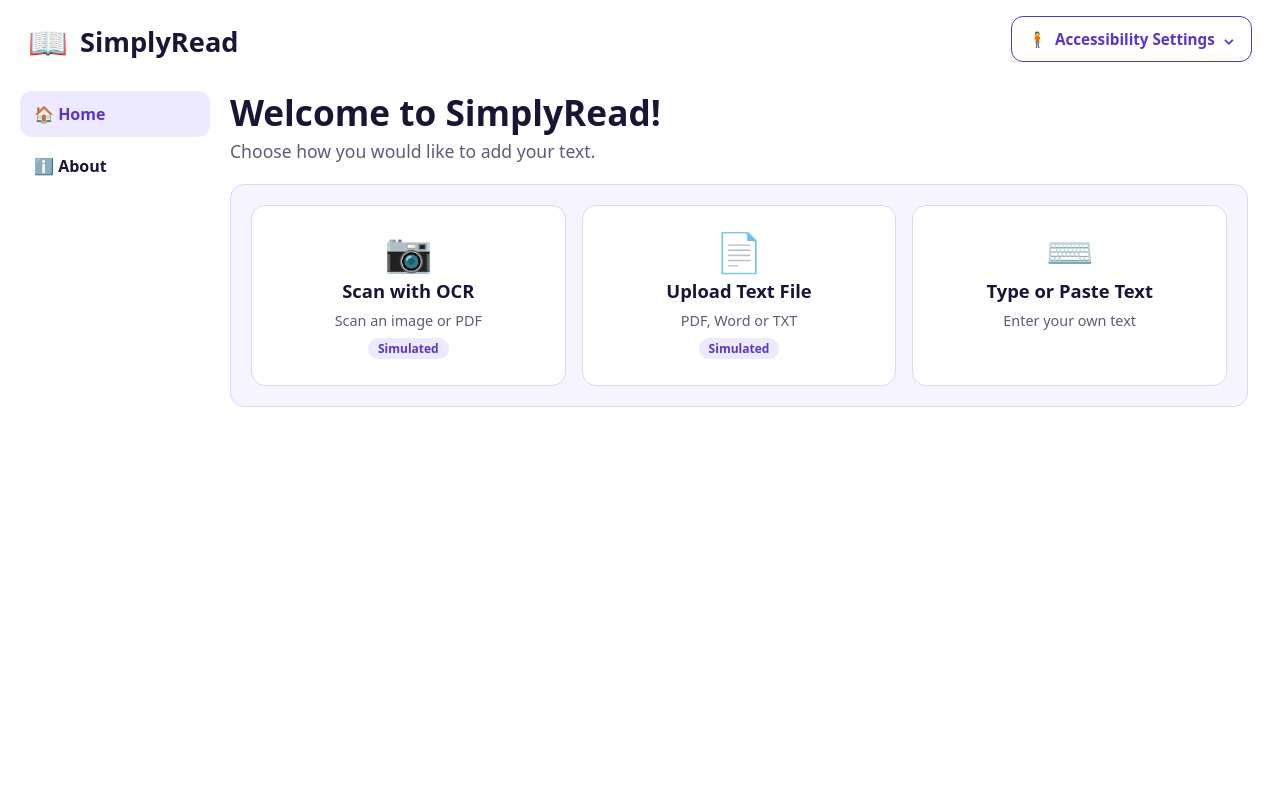
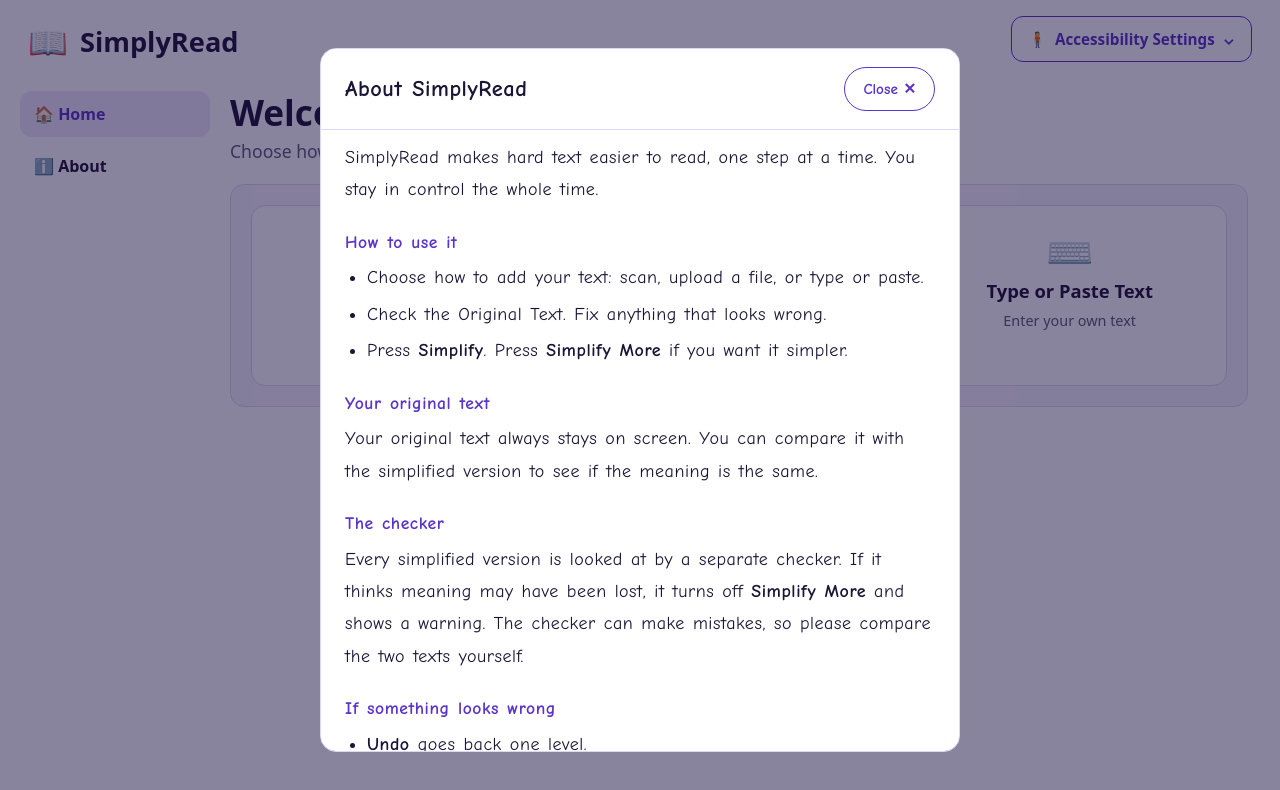
Before and after one commit to mayasahota/IISA2, a plain HTML site: page index.html in a window 1280 px wide. Both pictures are taken after a click on the button "ℹ️ About". Drawn offline with Linux system fonts and the light colour scheme; a web font is replaced by a local one.

Commit message:
Add about popup

```diff
--- a/index.html
+++ b/index.html
@@ -95,6 +95,16 @@ textarea.pane{resize:vertical;display:block}
 .toolbar{display:flex;align-items:center;gap:12px;flex-wrap:wrap;border-top:1px solid var(--border);margin-top:18px;padding-top:16px}
 .toolbar .spacer{margin-left:auto}
 
+dialog{border:1px solid var(--border);border-radius:16px;background:var(--surface);color:var(--text);width:min(640px,92vw);max-height:88vh;padding:0;font-family:var(--font);font-size:var(--text-size);line-height:1.8;letter-spacing:.03em;word-spacing:.08em}
+dialog::backdrop{background:rgba(20,10,60,.5)}
+.dlg-head{display:flex;justify-content:space-between;align-items:center;gap:12px;padding:18px 24px;border-bottom:1px solid var(--border);position:sticky;top:0;background:var(--surface)}
+.dlg-head h2{margin:0;font-size:1.4rem}
+.dlg-body{padding:8px 24px 24px}
+.dlg-body h3{margin:20px 0 4px;font-size:1.1rem;color:var(--accent)}
+.dlg-body p,.dlg-body li{margin:4px 0}
+.dlg-body ul{padding-left:22px;margin:4px 0}
+.dlg-note{margin-top:20px;padding:12px 14px;border-radius:10px;background:var(--soft);font-size:.9em}
+
 @media(max-width:980px){
   .app{grid-template-columns:1fr}
   nav.side{flex-direction:row;flex-wrap:wrap;min-height:0}
@@ -147,7 +157,7 @@ textarea.pane{resize:vertical;display:block}
 <div class="app">
 <nav class="side" aria-label="Main">
 <button class="active" id="navHome">🏠 Home</button>
-<button>ℹ️ About</button>
+<button id="navAbout">ℹ️ About</button>
 </nav>
 
   <main>
@@ -218,6 +228,43 @@ textarea.pane{resize:vertical;display:block}
 </section>
 </main>
 </div>
+
+<dialog id="aboutDlg" aria-labelledby="aboutTitle">
+<div class="dlg-head">
+<h2 id="aboutTitle">About SimplyRead</h2>
+<button class="btn" id="aboutClose">Close ✕</button>
+</div>
+<div class="dlg-body">
+<p>SimplyRead makes hard text easier to read, one step at a time. You stay in control the whole time.</p>
+
+    <h3>How to use it</h3>
+<ul>
+<li>Choose how to add your text: scan, upload a file, or type or paste.</li>
+<li>Check the Original Text. Fix anything that looks wrong.</li>
+<li>Press <b>Simplify</b>. Press <b>Simplify More</b> if you want it simpler.</li>
+</ul>
+
+    <h3>Your original text</h3>
+<p>Your original text always stays on screen. You can compare it with the simplified version to see if the meaning is the same.</p>
+
+    <h3>The checker</h3>
+<p>Every simplified version is looked at by a separate checker. If it thinks meaning may have been lost, it turns off <b>Simplify More</b> and shows a warning. The checker can make mistakes, so please compare the two texts yourself.</p>
+
+    <h3>If something looks wrong</h3>
+<ul>
+<li><b>Undo</b> goes back one level.</li>
+<li><b>Flag Incorrect</b> gives you a different version at the same level.</li>
+<li><b>Request Human Check</b> asks a person to check the meaning. We ask you first, because your text is shared with them.</li>
+</ul>
+
+    <h3>Make it easier to read</h3>
+<p>Use <b>Accessibility Settings</b> at the top right to change the font, text size and page colour. Your choices are saved on this device.</p>
+
+    <div class="dlg-note">
+<b>Prototype note:</b> in this version, scanning, file upload, the checker and the human reviewer are simulated. They show how the system would work, but do not read real documents.
+</div>
+</div>
+</dialog>
 
 <script>
 const $ = id => document.getElementById(id);
@@ -292,7 +339,7 @@ function render() {
   $('simpBtn').textContent = S.level === 0 ? '↻ Simplify' : '↻ Simplify More';
   $('simpBtn').disabled = S.busy || !hasText || atMax || blocked;
   $('simpBtn').title = blocked ? 'Turned off: the checker thinks meaning may be lost'
-                     : atMax ? 'This is the simplest version available' : ''
+                     : atMax ? 'This is the simplest version available' : '';
   $('undoBtn').disabled = S.busy || S.level === 0;
   $('flagBtn').disabled = S.busy || S.level === 0;
   $('humanBtn').disabled = S.busy || S.level === 0 || S.humanPending;
@@ -337,7 +384,7 @@ let loadId = 0;   // lets us ignore a load if the user goes back while it is run
 const HERO = {
   choose: 'Choose how you would like to add your text.',
   text:   'Type or paste your text, then press Simplify.',
-  loaded: 'Check your text, then press Simplify to get a simpler version.'
+  loaded: 'Check your text, then press Simplify to get a simpler version created using AI.'
 };
 
 function resetSimplified() {
@@ -500,6 +547,12 @@ function requestHumanCheck() {
 
 $('humanBtn').onclick = requestHumanCheck;
 
+const aboutDlg = $('aboutDlg');
+const openAbout = () => aboutDlg.showModal();
+$('navAbout').onclick = openAbout;
+$('aboutClose').onclick = () => aboutDlg.close();
+aboutDlg.addEventListener('click', e => { if (e.target === aboutDlg) aboutDlg.close(); });
+
 $('simpBtn').onclick = simplifyMore;
 $('originalBox').addEventListener('input', () => {
   if (S.level > 0) {
```
